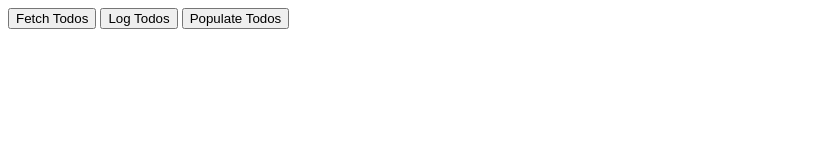
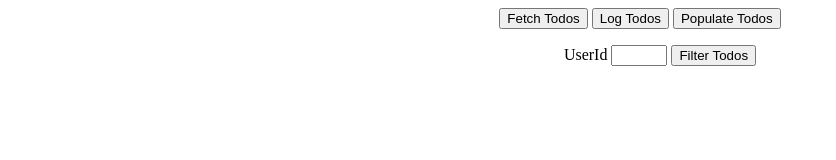
Before and after one commit to lemak91/Dummy-Data-Todo-List-cohort1, a plain HTML site: page index.html in a window 1280 px wide. Shown: the whole page, without its empty margins (0-836 px from the left). Drawn offline with Linux system fonts and the light colour scheme.

Commit message:
progress

```diff
--- a/index.html
+++ b/index.html
@@ -5,13 +5,21 @@
     <meta http-equiv="X-UA-Compatible" content="IE=edge" />
     <meta name="viewport" content="width=device-width, initial-scale=1.0" />
     <title>Todo List</title>
-    <link rel="stylesheet" href="./style.css" />
+    <link rel="stylesheet" href="./styles.css" />
   </head>
   <body>
     <button onclick="fetchTodos()">Fetch Todos</button>
     <button onclick="logTodos()">Log Todos</button>
     <button onclick="populateTodos()">Populate Todos</button>
     <ol id="todo-list">
+      <div class="filter-row">
+        <div class="form">
+          <label for="userId">UserId</label>
+          <input id="userId" type="number" min="1" max="10">
+        </div>
+        <button onclick="filterTodos()">Filter Todos</button>
+      </div>
+
       <!-- LIs will go here -->
     </ol>
 
--- a/styles.css
+++ b/styles.css
@@ -0,0 +1,13 @@
+body{
+    text-align: center;
+}
+
+div.form {
+    text-align: center;
+    display: inline-block;
+}
+
+div.filter-row {
+    text-align: center;
+    display: inline-block;
+}
--- a/todo.js
+++ b/todo.js
@@ -15,6 +15,7 @@ let arrayOfTodos = [
   },
 ];
 
+let filteredTodos;
 const fetchTodos = () => {
   fetch("https://jsonplaceholder.typicode.com/todos")
     .then((response) => response.json())
@@ -29,10 +30,11 @@ const populateTodos = () => {
   // get ol element to put todos
   let ol = document.getElementById("todo-list");
   // loop through arrayOfTodos
-  for (let i = 0; 1 < arrayOfTodos.length; i++) {
-    // create li element
+  for (let i = 0; i < arrayOfTodos.length; i++) {
     let li = document.createElement("li");
     // create text node to put title property
+    console.log(i);
+    console.log(arrayOfTodos[i]);
     let text = document.createTextNode(arrayOfTodos[i].title);
     // append text to li element
     li.appendChild(text);
@@ -40,3 +42,17 @@ const populateTodos = () => {
     ol.appendChild(li);
   }
 };
+
+const filterTodos = () => {
+  let userIdElement = document.getElementById("userId");
+  let userIdValue = userIdElement.value;
+  console.log([userIdElement]);
+  console.log(userIdValue);
+  ol.innerHTML = null;
+
+  filteredTodos = arrayOfTodos.filter((todo) => {
+    return todo.userId == parsInt(userIdValue);
+  });
+
+  console.log(filteredTodos);
+};
```
